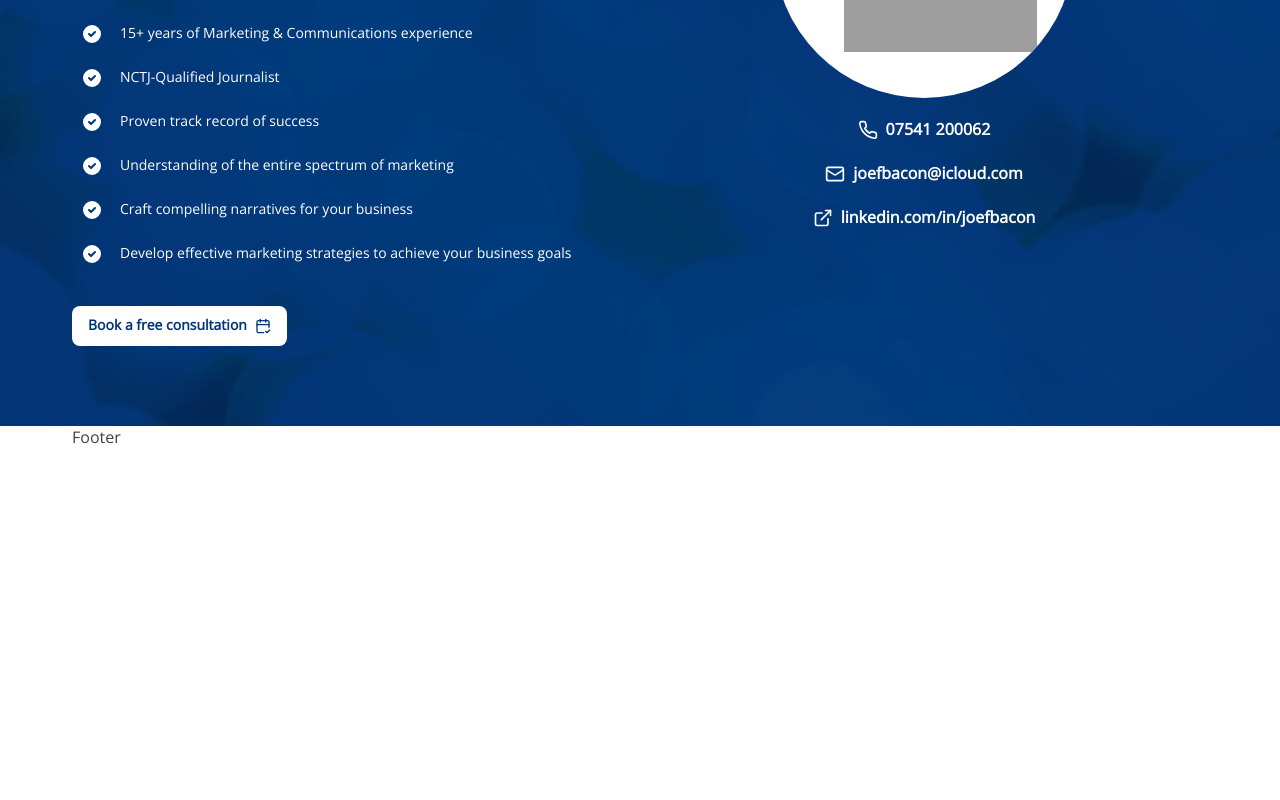
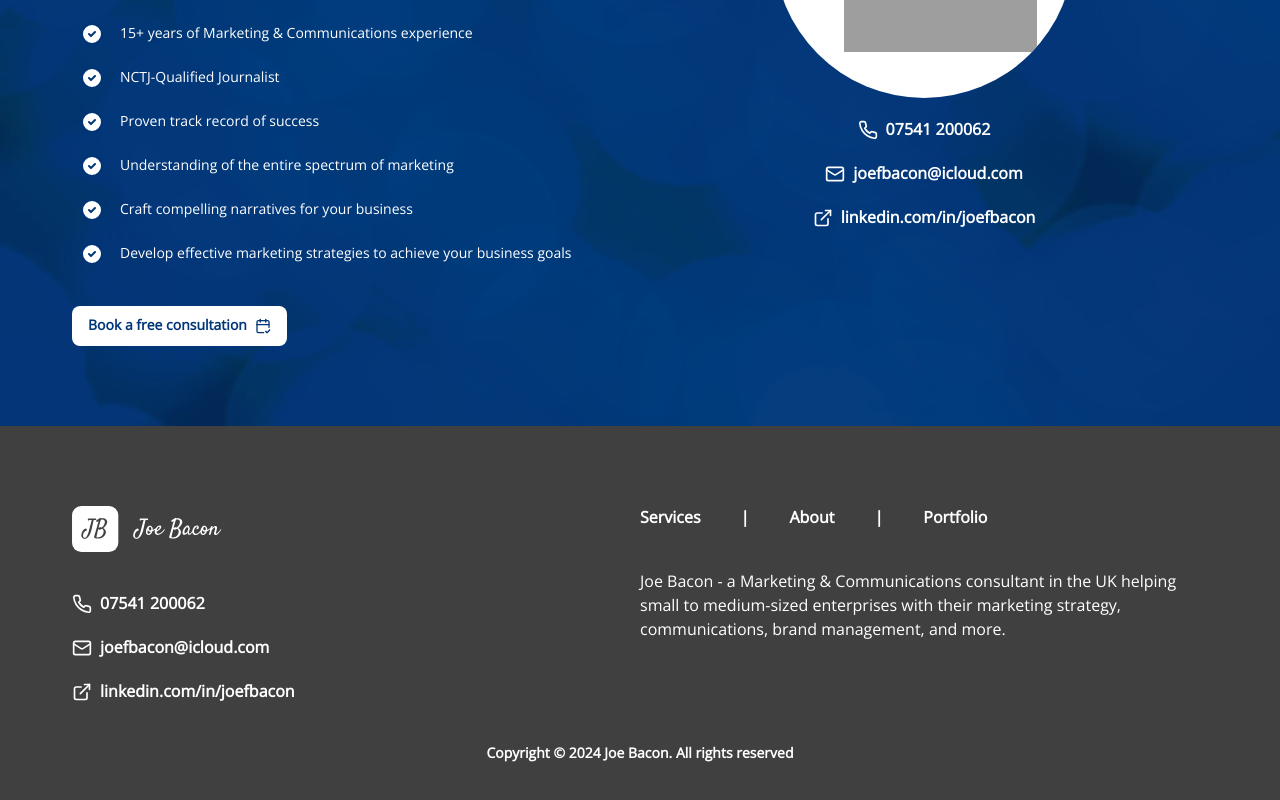
Before and after one commit to lewis-worsley/joebacon, a Next.js app: page / in a window 1280 px wide. Shown: the part 2346-3146 px from the top of the page. Before the commit the page ends 2796 px from the top, so only its background shows below. Built offline with nearby package versions, Linux system fonts and the light colour scheme; grey boxes are pictures that could not be loaded.

Commit message:
wip: footer created

```diff
--- a/components/Footer.tsx
+++ b/components/Footer.tsx
@@ -1,13 +1,64 @@
-import React from 'react'
+import { ExternalLink, Mail, Phone } from "lucide-react";
+import Image from "next/image";
 
 const Footer = () => {
 	return (
-		<footer>
-			<div className='container'>
-				Footer
+		<footer className="py-20 bg-grey-2 text-white-1 text-center md:text-start">
+			<div className="container text-center">
+				<div className="grid md:grid-cols-2">
+					<div className="flex flex-col items-center md:items-start">
+						<a href="#/">
+							<Image
+								src="/joe-bacon-logo-in-white.svg"
+								alt="Joe Bacon logo"
+								width={150}
+								height={40}
+								className="mb-10"
+							/>
+						</a>
+						<div className="space-y-5 justify-center">
+							<div className="flex gap-2 items-center justify-center md:justify-start font-bold">
+								<Phone size={20} />
+								<a href="tel:07541200062" className="text-white">
+									07541 200062
+								</a>
+							</div>
+							<div className="flex gap-2 items-center justify-center md:justify-start font-bold">
+								<Mail size={20} />
+								<a href="mailto:joefbacon@icloud.com?subject=Marketing%20Inquiry">
+									joefbacon@icloud.com
+								</a>
+							</div>
+							<div className="flex gap-2 items-center justify-center md:justify-start font-bold">
+								<ExternalLink size={20} />
+								<a
+									href="https://linkedin.com/in/joefbacon"
+									target="_blank"
+									rel="noopener noreferrer"
+									className="text-white"
+								>
+									linkedin.com/in/joefbacon
+								</a>
+							</div>
+						</div>
+					</div>
+					<div className="space-y-10 mt-10 md:mt-0">
+						<div className="flex gap-5 sm:gap-10 font-bold justify-center md:justify-start">
+							<a href="#services">Services</a> |
+							<a href="#about">About</a> |
+							<a href="">Portfolio</a>
+						</div>
+						<div className="text-center md:text-start">
+							Joe Bacon - a Marketing & Communications consultant in the UK helping small to
+							medium-sized enterprises with their marketing strategy, communications, brand
+							management, and more.
+						</div>
+					</div>
+				</div>
+				<small className="flex flex-col text-sm text-white-1 mt-10">Copyright © 2024 Joe Bacon. All rights reserved</small>
 			</div>
 		</footer>
-	)
-}
+	);
+};
 
-export default Footer
+export default Footer;
--- a/tailwind.config.ts
+++ b/tailwind.config.ts
@@ -33,6 +33,7 @@ const config: Config = {
 				},
 				grey: {
 					1: "#F5F5F5",
+					2: "#404040",
 				},
 				popover: {
 					DEFAULT: 'hsl(var(--popover))',
```
Also changed, not shown: public/joe-bacon-logo-in-white.svg (added).
